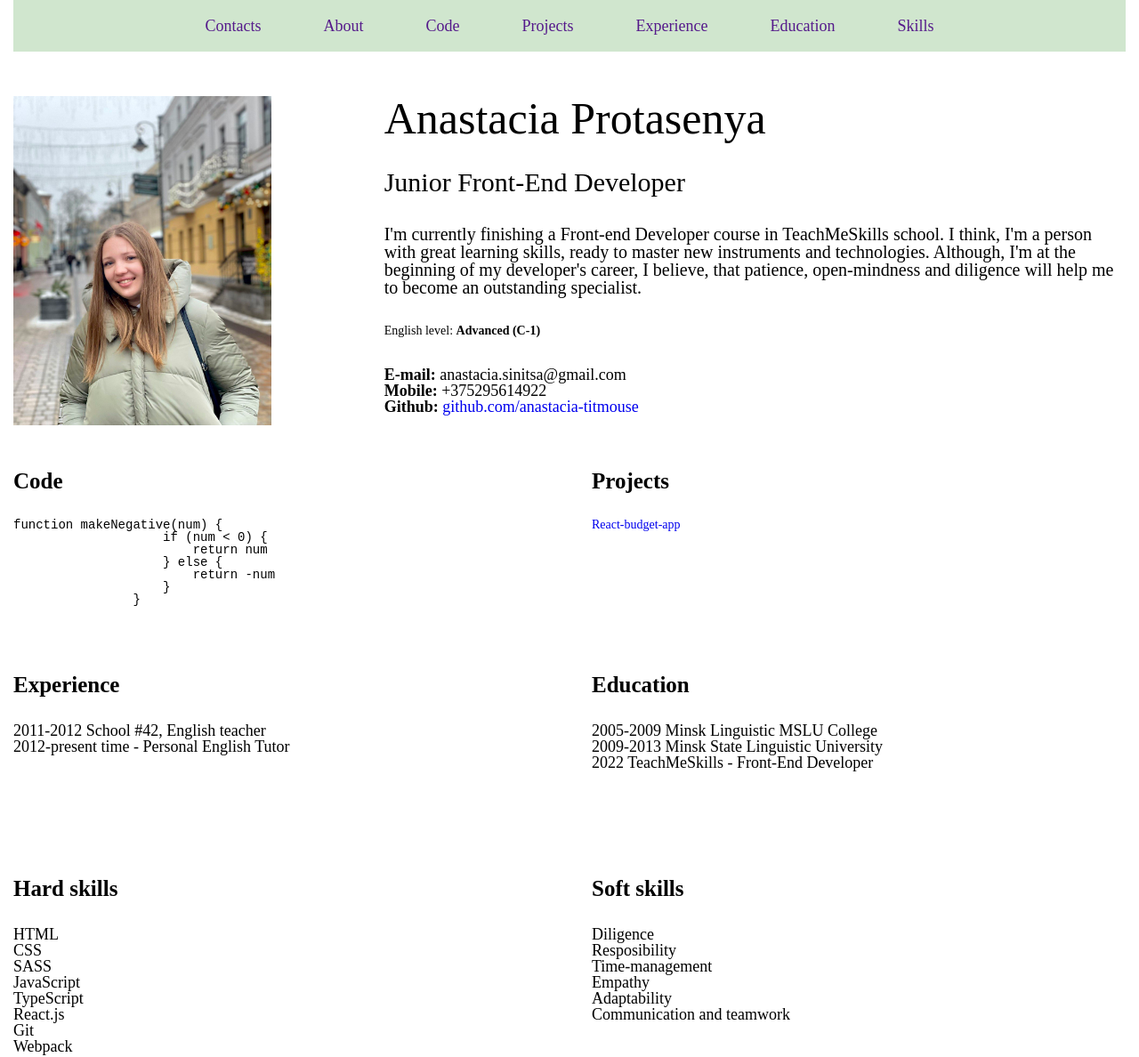
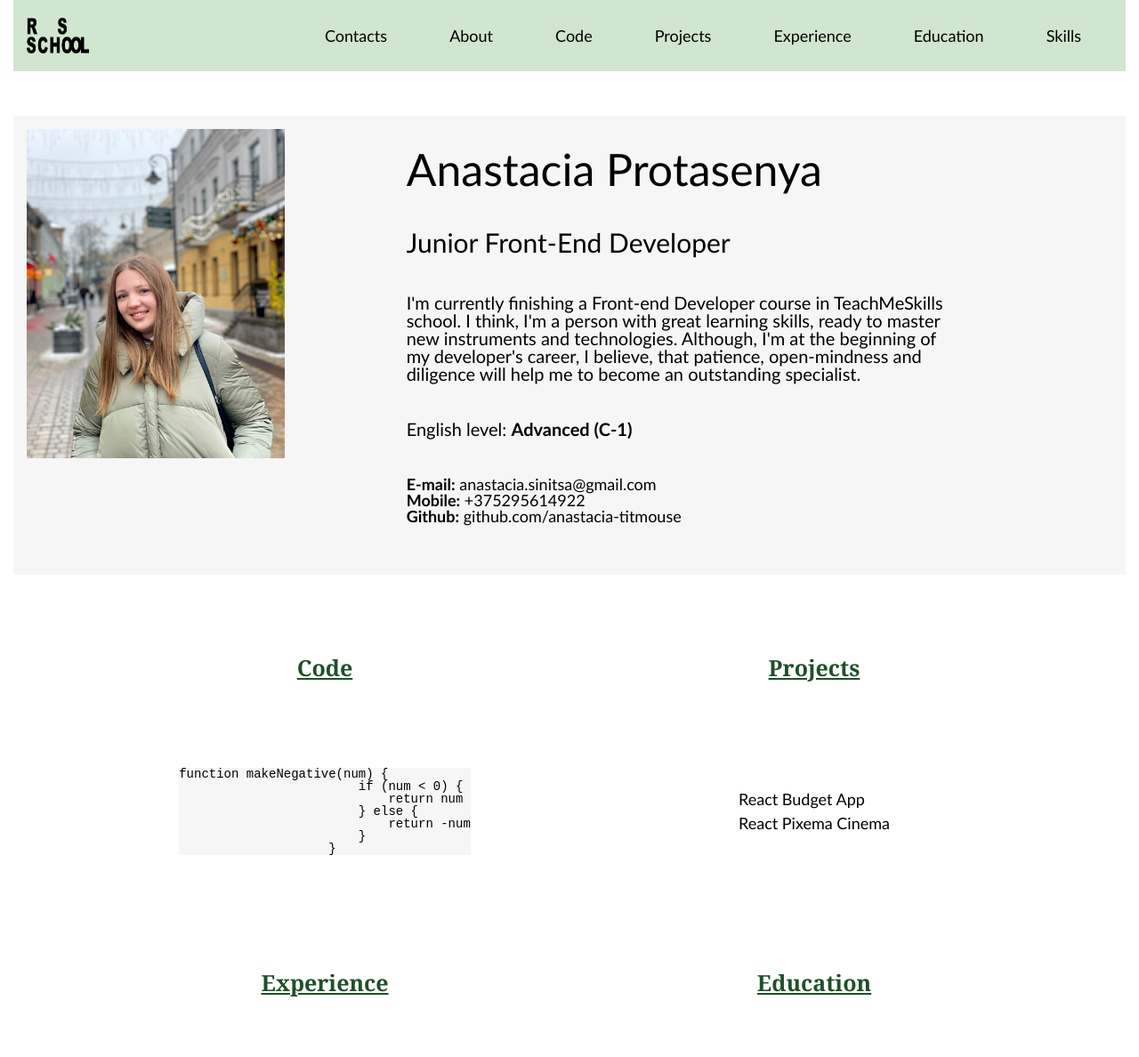
Before and after one commit to anastacia-titmouse/rsschool-cv, a website built with Parcel: page index.html in a window 1280 px wide. Shown: the top 1188 px of the page at 89% size. Built offline with nearby package versions, Linux system fonts and the light colour scheme.

Commit message:
fix: add nav list and footer

```diff
--- a/index.html
+++ b/index.html
@@ -7,33 +7,22 @@
 <body>
     <div class="container">
         <header class="header">
+            <a class="header__logo-link" href="https://rs.school/js/">
+                <img class="header__logo" src="./img/logo-rsschool3.png" alt="logo-rsschool">
+            </a>
             <nav class="header__nav">
                 <ul class="header__nav-list">
-                    <li class="header__nav-item">
-                        <a href="" class="header__nav-link">Contacts</a>
-                    </li>
-                    <li class="header__nav-item">
-                        <a href="" class="header__nav-link">About</a>
-                    </li>
-                    <li class="header__nav-item">
-                        <a href="" class="header__nav-link">Code</a>
-                    </li>
-                    <li class="header__nav-item">
-                        <a href="" class="header__nav-link">Projects</a>
-                    </li>
-                    <li class="header__nav-item">
-                        <a href="" class="header__nav-link">Experience</a>
-                    </li>
-                    <li class="header__nav-item">
-                        <a href="" class="header__nav-link">Education</a>
-                    </li>
-                    <li class="header__nav-item">
-                        <a href="" class="header__nav-link">Skills</a>
-                    </li>
+                    <li class="header__nav-item" ><a href="#contacts" class="header__nav-link">Contacts</a></li>
+                    <li class="header__nav-item"><a href="#about" class="header__nav-link">About</a></li>
+                    <li class="header__nav-item"><a href="#code" class="header__nav-link">Code</a></li>
+                    <li class="header__nav-item"><a href="#projects" class="header__nav-link">Projects</a></li>
+                    <li class="header__nav-item"><a href="#experience" class="header__nav-link">Experience</a></li>
+                    <li class="header__nav-item"><a href="#education" class="header__nav-link">Education</a></li>
+                    <li class="header__nav-item"><a href="#skills" class="header__nav-link">Skills</a></li>
                 </ul>
             </nav>
         </header>
-        <section class="user">
+            <div id="about" class="user">
                 <div class="user__avatar-wrapper">
                     <img class="user__avatar" src="./img/nastya_avatar.jpg" alt="nastya_avatar">
                 </div>
@@ -43,37 +32,45 @@
                     <p class="user__text">I'm currently finishing a Front-end Developer course in TeachMeSkills school. I think, I'm a person with great learning skills,
                         ready to master new instruments and technologies. Although, I'm at the beginning of my developer's career, I believe, that patience,
                         open-mindness and diligence will help me to become an outstanding specialist.</p>
-                <h5>English level: <b>Advanced (C-1)</b></h5>
-                <ul class="user__contacts-list">
+                    <p class="user__text" >English level: <b>Advanced (C-1)</b></p>
+                    <ul id ="contscts" class="user__contacts-list">
                         <li class="user__contacts-item"><b>E-mail:</b> anastacia.sinitsa@gmail.com</li>
                         <li class="user__contacts-item"><b>Mobile:</b> +375295614922</li>
                         <li class="user__contacts-item"><b>Github:</b> <a class="user__contacts-link" href="https://github.com/anastacia-titmouse">github.com/anastacia-titmouse</a></li>
                     </ul>
                 </div>
-        </section>
-        <section class="cv">
-            <div class="cv__card cv__code">
+            </div>
+            <main>
+            <div class="cv">
+                <div id="code" class="cv__card">
                     <h3 class="cv__title">Code</h3>
                     <pre class="cv__code-wrapper"><code class="cv__code-example">function makeNegative(num) {
-                    if (num < 0) {
+                        if (num &lt; 0) {
                             return num
                         } else {
                             return -num
                         }
                     }</code></pre>
                 </div>
-            <div class="cv__card cv__projects">
+                <div id="projects" class="cv__card">
                     <h3 class="cv__title">Projects</h3>
-                <a href=" https://anastacia-titmouse.github.io/react-budget-app/" class="cv__projects-react">React-budget-app</a>
+                    <ul class="cv__link-item">
+                        <li class="cv__link-list">
+                            <a class="cv__list-link" href=" https://anastacia-titmouse.github.io/react-budget-app/">React Budget App</a>
+                        </li>
+                        <li class="cv__link-item">
+                            <a class="cv__list-link" href=" https://anastacia-titmouse.github.io/react-pixema-cinema/">React Pixema Cinema</a>
+                        </li>
+                    </ul>
                 </div>
-            <div class="cv__card cv__experience">
+                <div id="experience" class="cv__card">
                     <h3 class="cv__title">Experience</h3>
                     <ul class="cv__experience-list">
                         <li class="cv__list-item">2011-2012 School #42, English teacher</li>
                         <li class="cv__list-item">2012-present time - Personal English Tutor</li>
                     </ul>
                 </div>
-            <div class="cv__card cv__education">
+                <div id="education" class="cv__card">
                     <h3 class="cv__title">Education</h3>
                     <ul class="cv__education-list">
                         <li class="cv__list-item">2005-2009 Minsk Linguistic MSLU College</li>
@@ -81,7 +78,7 @@
                         <li class="cv__list-item">2022 TeachMeSkills - Front-End Developer</li>
                     </ul>
                 </div>
-            <div class="cv__card cv__hard-skills">
+                <div id="skills" class="cv__card">
                     <h3 class="cv__title">Hard skills</h3>
                     <ul class="cv__card cv__hard-skills-list">
                         <li class="cv__list-item">HTML</li>
@@ -94,7 +91,7 @@
                         <li class="cv__list-item">Webpack</li>
                     </ul>
                 </div>
-            <div class="cv__card cv__soft-skills">
+                <div class="cv__card">
                     <h3 class="cv__title">Soft skills</h3>
                     <ul class="cv__soft-skills-list">
                         <li class="cv__list-item">Diligence </li>
@@ -105,7 +102,15 @@
                         <li class="cv__list-item">Communication and teamwork</li>
                     </ul>
                 </div>
-        </section>
+            </div>
+        </main>
+        <footer class="footer">
+            <a class="footer__logo-link" href="https://rs.school/js/">
+                <img class="footer__logo" src="./img/logo-rsschool3.png" alt="logo-rsschool">
+            </a>
+            <a href="https://github.com/anastacia-titmouse">github.com/anastacia-titmouse</a>
+            <p>2022</p>
+        </footer>
     </div>
 </body>
 </html>
--- a/style/_container.scss
+++ b/style/_container.scss
@@ -1,6 +1,8 @@
 .container {
     display: grid;
-    grid-template-rows: 0.5fr 5fr;
+    grid-template-rows: 80px 0.5fr 1fr 80px;
+    justify-items: center;
     row-gap: 50px;
     padding: 0 15px;
+    font-family:'Trebuchet MS', 'Lucida Sans Unicode', 'Lucida Grande', 'Lucida Sans', Arial, sans-serif
 }
--- a/style/_cv.scss
+++ b/style/_cv.scss
@@ -2,17 +2,41 @@
     display: grid;
     grid-template-columns: 1fr 1fr;
     grid-template-rows: 1fr 1fr 1fr;
-    justify-content: space-between;
+    justify-self: center;
     row-gap: 30px;
-    column-gap: 50px;
+    column-gap: 300px;
+
+    &__card {
+        width: 250px;
+        display: grid;
+        grid-template-rows: 0.5fr 1fr;
+        justify-content: center;
+        align-items: center;
+    }
 
     &__title {
+        font-family: Georgia, 'Times New Roman', Times, serif;
         font-size: 25px;
         font-weight: 600;
-        margin-bottom: 30px;
+        text-decoration: underline;
+        text-align: center;
+        color: #1f5029;
     }
 
     &__list-item {
         font-size: 18px;
+        line-height: 1.5;
+    }
+
+    &__list-link {
+        font-size: 18px;
+        line-height: 1.5;
+        &:hover {
+            text-decoration: underline;
+        }
+    }
+
+    &__code-wrapper {
+        background-color: #f6f6f6;
     }
 }
--- /dev/null
+++ b/style/_footer.scss
@@ -0,0 +1,14 @@
+.footer {
+    display: flex;
+    flex-direction: row;
+    justify-content: space-between;
+    align-items:end;
+    gap: 50px;
+    width: 100%;
+    padding: 15px;
+
+    &__logo{
+        width: 70px;
+        height: 40px;
+    }
+}
--- a/style/_header.scss
+++ b/style/_header.scss
@@ -1,17 +1,29 @@
 .header {
-background-color: #d0e6ce;;
+    display: grid;
+    grid-template-columns: 1fr 2fr;
+    background-color: #d0e6ce;
+    width: 100%;
+    padding-left: 15px;
+    align-items: center;
+
     &__nav-list {
-        display: flex;
-        flex-direction: row;
-        justify-content: center;
+        display: grid;
+        grid-template-columns: 1fr 1fr 1fr 1fr 1fr 1fr 1fr 1fr;
+        justify-items: center;
         gap: 30px;
     }
-
-    &__nav-item {
-        padding: 20px;
+    &__logo {
+        width: 70px;
+        height: 40px;
     }
 
     &__nav-link {
         font-size: 18px;
+        padding: 20px;
+        transition: 3ms ease-in-out;
+
+        &:hover {
+            text-decoration: underline;
+        }
     }
 }
--- a/style/_resetCSS.scss
+++ b/style/_resetCSS.scss
@@ -78,6 +78,7 @@ button::-moz-focus-inner {
 a,
 a:visited {
     text-decoration: none;
+    color: black;
 }
 a:hover {
     text-decoration: none;
--- a/style/_user.scss
+++ b/style/_user.scss
@@ -1,10 +1,14 @@
 .user {
     display: grid;
     grid-template-columns: 1fr 2fr;
+    background-color: #f6f6f6;
+    padding: 15px;
 
     &__info {
         display: grid;
         row-gap: 20px;
+        width: 80%;
+        padding: 20px;
     }
 
     &__avatar {
--- a/style/main.scss
+++ b/style/main.scss
@@ -4,3 +4,4 @@
 @import "./header";
 @import "./user";
 @import "./cv";
+@import "./footer";
```
Also changed, not shown: style/_adjustments.scss (deleted), style/main.css. Lines whose indentation alone changed are shown as unchanged.
